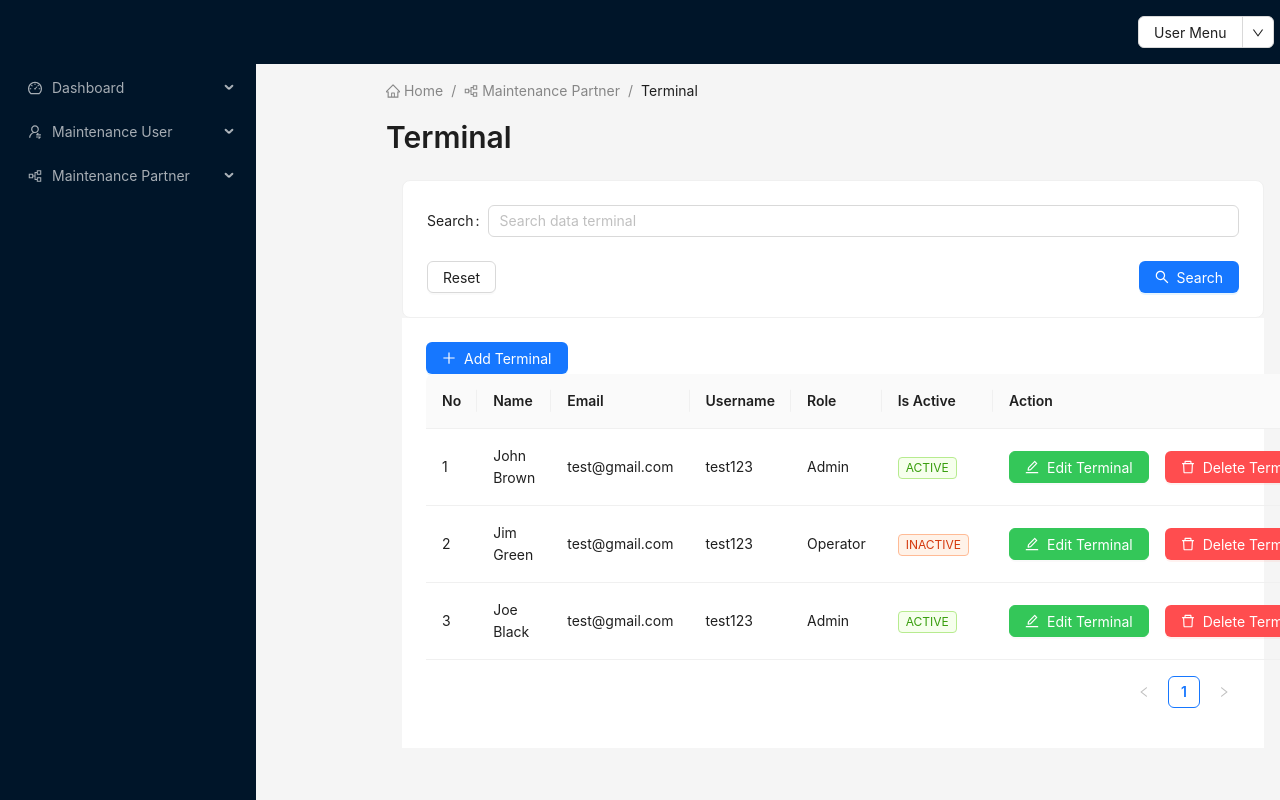
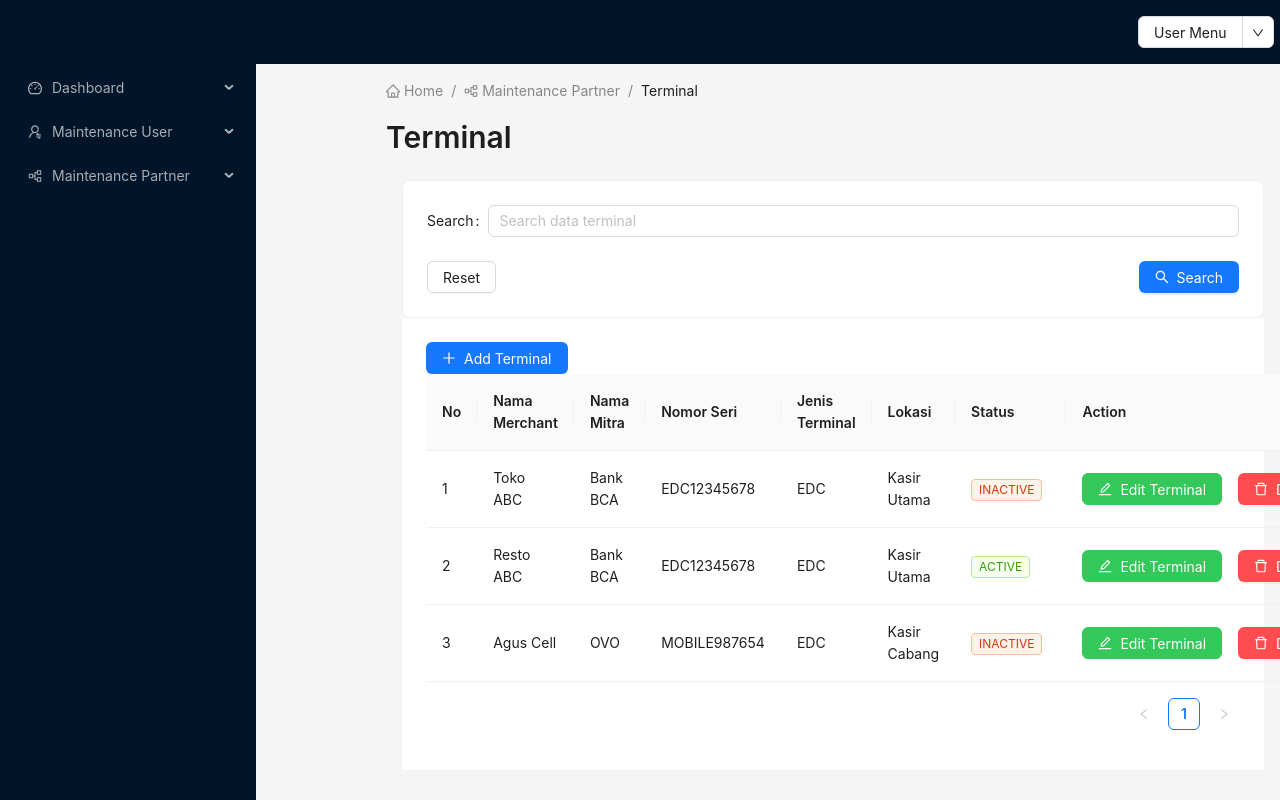
Before and after one commit to rezamf17/next-web-admin, a Next.js app: page /terminal in a window 1280 px wide. Built offline with nearby package versions, Linux system fonts and the light colour scheme.

Commit message:
menu terminal index jsx

```diff
--- a/src/pages/terminal/index.jsx
+++ b/src/pages/terminal/index.jsx
@@ -35,33 +35,38 @@ const App = () => {
       key: "no",
     },
     {
-      title: "Name",
+      title: "Nama Merchant",
       dataIndex: "name",
       key: "name",
       render: (text) => <a>{text}</a>,
     },
     {
-      title: "Email",
-      dataIndex: "email",
-      key: "email",
+      title: "Nama Mitra",
+      dataIndex: "nama_mitra",
+      key: "nama_mitra",
     },
     {
-      title: "Username",
-      dataIndex: "username",
-      key: "username",
+      title: "Nomor Seri",
+      dataIndex: "nomor_seri",
+      key: "nomor_seri",
     },
     {
-      title: "Role",
-      dataIndex: "role",
-      key: "role",
+      title: "Jenis Terminal",
+      dataIndex: "jenis_terminal",
+      key: "jenis_terminal",
     },
     {
-      title: "Is Active",
-      key: "isActive",
-      dataIndex: "isActive",
-      render: (_, { isActive }) => (
+      title: "Lokasi",
+      dataIndex: "lokasi",
+      key: "lokasi",
+    },
+    {
+      title: "Status",
+      key: "status",
+      dataIndex: "status",
+      render: (_, { status }) => (
         <>
-          {isActive === "A" ? (
+          {status === "I" ? (
             <Tag color="volcano">INACTIVE</Tag>
           ) : (
             <Tag color="green">ACTIVE</Tag>
@@ -97,29 +102,32 @@ const App = () => {
     {
       key: "1",
       no: "1",
-      name: "John Brown",
-      email: "test@gmail.com",
-      role: "Admin",
-      username: "test123",
-      isActive: "I",
+      name: "Toko ABC",
+      nama_mitra: "Bank BCA",
+      nomor_seri: "EDC12345678",
+      jenis_terminal: "EDC",
+      lokasi: "Kasir Utama",
+      status: "I",
     },
     {
       key: "2",
       no: "2",
-      name: "Jim Green",
-      email: "test@gmail.com",
-      role: "Operator",
-      username: "test123",
-      isActive: "A",
+      name: "Resto ABC",
+      nama_mitra: "Bank BCA",
+      nomor_seri: "EDC12345678",
+      jenis_terminal: "EDC",
+      lokasi: "Kasir Utama",
+      status: "A",
     },
     {
       key: "3",
       no: "3",
-      name: "Joe Black",
-      role: "Admin",
-      email: "test@gmail.com",
-      username: "test123",
-      isActive: "I",
+      name: "Agus Cell",
+      nama_mitra: "OVO",
+      nomor_seri: "MOBILE987654",
+      jenis_terminal: "EDC",
+      lokasi: "Kasir Cabang",
+      status: "I",
     },
   ];
 
```
